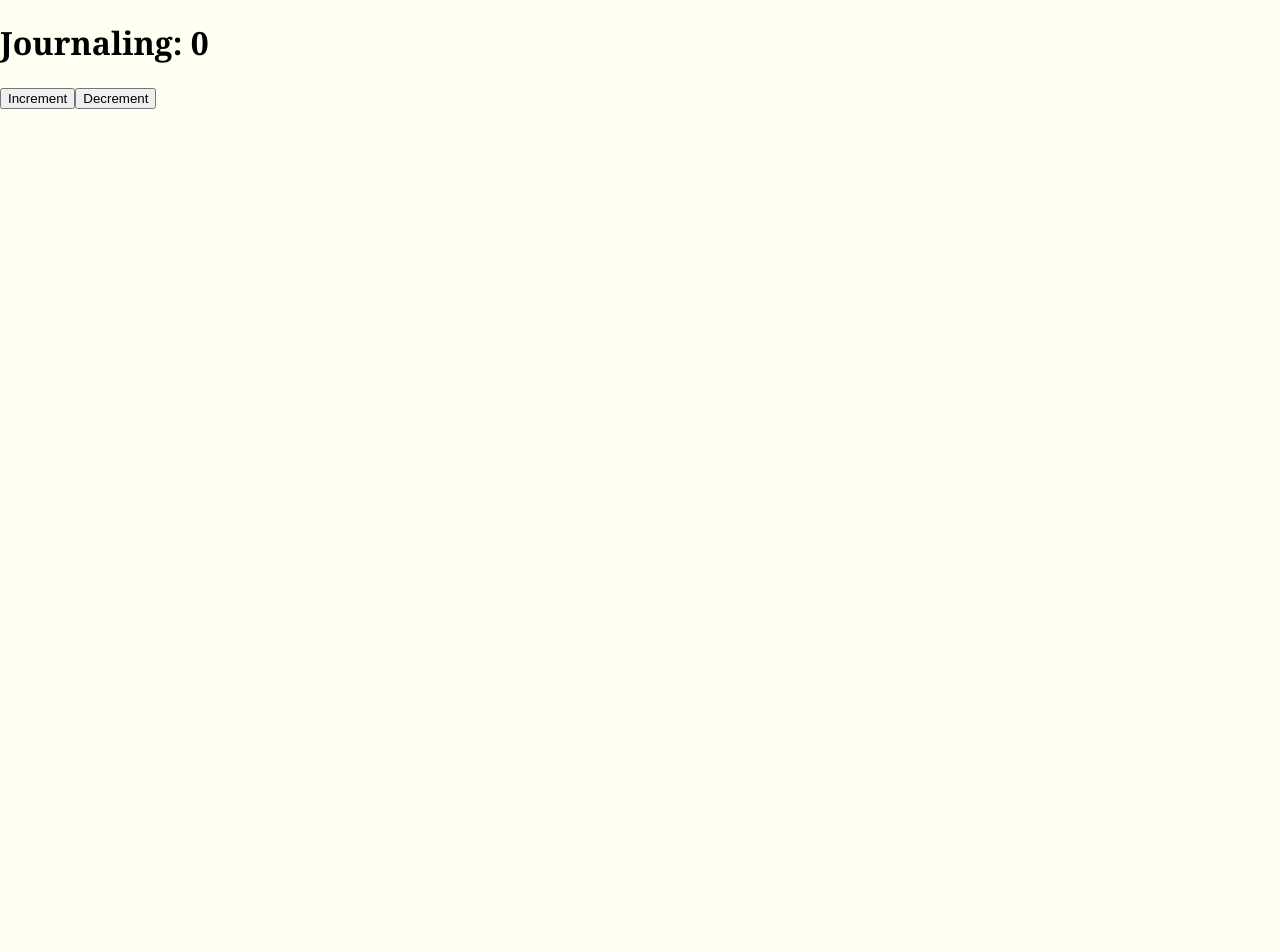
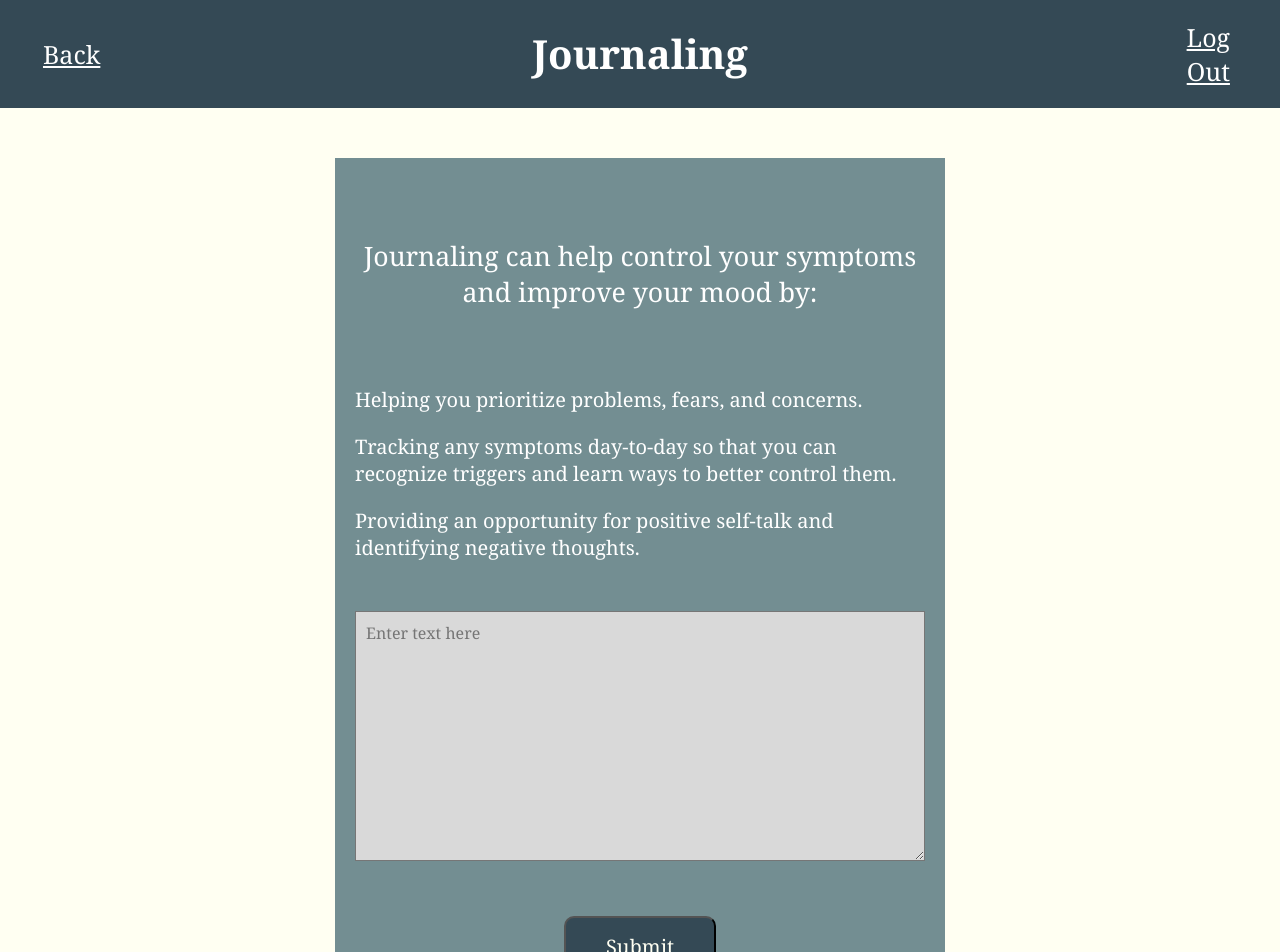
Before and after one commit to bethChris/HealthyHoroscopes, a React (Create React App) app in the folder healthyhoroscopes/: page /activities/journaling in a window 1280 px wide. Shown: the top 952 px of the page. Before the commit the page ends 800 px from the top, so only its background shows below. Built offline with nearby package versions, Linux system fonts and the light colour scheme.

Commit message:
building out more UI 🚧

```diff
--- a/healthyhoroscopes/src/App.js
+++ b/healthyhoroscopes/src/App.js
@@ -27,8 +27,7 @@ const App = () => {
     <Router>
       <Routes>
         <Route
-          exact
-          path="/"
+          exact path="/"
           element={
             <LightBackground backOption={false} name="" content={<Home />} />
           }
@@ -42,12 +41,24 @@ const App = () => {
           }
         />
 
-        <Route path="/activities/affirmations" element={<Affirmations />} />
-        <Route path="/activities/journaling" element={<Journaling />} />
-        <Route path="/activities/music" element={<Music />} />
-        <Route path="/activities/activity" element={<Activity />} />
-        <Route path="/activities/meditations" element={<Meditations />} />
-        <Route path="/activities/resources" element={<Resources />} />
+        <Route path="/activities/affirmations" element={
+          <LightBackground backOption={true} name="Affirmations" content={<Affirmations/>} />
+        } />
+        <Route path="/activities/journaling" element={
+          <LightBackground backOption={true} name="Journaling" content={<Journaling/>} />
+        } />
+        <Route path="/activities/music" element={
+          <LightBackground backOption={true} name="Music" content={<Music/>} />
+        } />
+        <Route path="/activities/activity" element={
+          <LightBackground backOption={true} name="Activity" content={<Activity/>} />
+        } />
+        <Route path="/activities/meditations" element={
+          <LightBackground backOption={true} name="Meditations" content={<Meditations/>} />
+        } />
+        <Route path="/activities/resources" element={
+          <LightBackground backOption={true} name="Resources" content={<Resources/>} />
+        } />
         <Route path="/treyson" element={<Treyson />} />
       </Routes>
     </Router>
--- /dev/null
+++ b/healthyhoroscopes/src/components/elements/Button.js
@@ -0,0 +1,14 @@
+import React from "react";
+
+const Button = ({ text, handleClick }) => {
+
+  return (
+    <div className="outer-box">
+
+      <button className="customButton" onClick={handleClick}>{text}</button>
+
+    </div>
+  );
+};
+
+export default Button;
--- a/healthyhoroscopes/src/components/elements/LightBackground.js
+++ b/healthyhoroscopes/src/components/elements/LightBackground.js
@@ -1,17 +1,23 @@
 import { useState, useEffect } from "react";
+import {useNavigate} from "react-router-dom";
 
 const LightBackground = ({ content, backOption, name }) => {
 
   const [backButton, setBackButton] = useState(<></>);
+  const navigate = useNavigate();
 
   useEffect(() => {
     if (backOption) {
-      setBackButton(<button className="logoutButton">Back</button>);
+      setBackButton(<button onClick={goBack} className="logoutButton">Back</button>);
     }
   }, [backOption]);
 
   function logOut() {
     console.log("Logging out");
+  }
+
+  function goBack() {
+    navigate('/');
   }
 
   return (
--- a/healthyhoroscopes/src/components/views/Affirmations.js
+++ b/healthyhoroscopes/src/components/views/Affirmations.js
@@ -1,23 +1,26 @@
-import React, { useState } from 'react';
+import React, {useEffect, useState} from 'react';
+import Button from "../elements/Button";
 
 const Affirmations = () => {
-    const [count, setCount] = useState(0);
+    const [inputText, setInputText] = useState('');
+    const [response, setResponse] = useState(null);
 
-    const increment = () => {
-        setCount(count + 1);
-    };
+    return (<div className="outer-box">
 
-    const decrement = () => {
-        setCount(count - 1);
-    };
+      <div className="centered-box">
+        <h2>Write yourself a positive affirmation:</h2>
+        <textarea
+          placeholder="Enter text here"
+          onChange={e => setInputText(e.target.value)}
+          value={inputText}
+        ></textarea>
 
-    return (
-        <div>
-            <h1>Affirmations: {count}</h1>
-            <button onClick={increment}>Increment</button>
-            <button onClick={decrement}>Decrement</button>
-        </div>
-    );
+        <Button text="Submit" handleClick={() => console.log("click")}/>
+
+        <p className="more-margin"></p>
+      </div>
+
+    </div>);
 };
 
 export default Affirmations;
--- a/healthyhoroscopes/src/components/views/Journaling.js
+++ b/healthyhoroscopes/src/components/views/Journaling.js
@@ -1,23 +1,37 @@
-import React, { useState } from 'react';
+import React, {useEffect, useState} from 'react';
+import Button from "../elements/Button";
 
 const Journaling = () => {
-    const [count, setCount] = useState(0);
+  const [inputText, setInputText] = useState('');
 
-    const increment = () => {
-        setCount(count + 1);
-    };
+  return (<div className="outer-box">
 
-    const decrement = () => {
-        setCount(count - 1);
-    };
+    <div className="centered-box">
+      <h2>Journaling can help control your symptoms and improve your mood by: <br/><br/>
+      </h2>
+      <ul>
+        <li>
+          Helping you prioritize problems, fears, and concerns.
+        </li>
+        <li>
+          Tracking any symptoms day-to-day so that you can recognize triggers and learn ways to better control them.
+        </li>
+        <li>
+          Providing an opportunity for positive self-talk and identifying negative thoughts.
+        </li>
+      </ul>
+      <textarea
+        placeholder="Enter text here"
+        onChange={e => setInputText(e.target.value)}
+        value={inputText}
+      ></textarea>
 
-    return (
-        <div>
-            <h1>Journaling: {count}</h1>
-            <button onClick={increment}>Increment</button>
-            <button onClick={decrement}>Decrement</button>
-        </div>
-    );
+      <Button text="Submit" handleClick={() => console.log("click")}/>
+
+      <p className="more-margin"></p>
+    </div>
+
+  </div>);
 };
 
 export default Journaling;
--- a/healthyhoroscopes/src/components/views/Meditations.js
+++ b/healthyhoroscopes/src/components/views/Meditations.js
@@ -1,23 +1,34 @@
-import React, { useState } from 'react';
+import React, {useEffect, useState} from 'react';
 
 const Meditations = () => {
-  const [count, setCount] = useState(0);
+  const [inputText, setInputText] = useState('');
 
-  const increment = () => {
-    setCount(count + 1);
-  };
+  return (<div className="outer-box">
 
-  const decrement = () => {
-    setCount(count - 1);
-  };
+    <div className="centered-box resources">
 
-  return (
-    <div>
-      <h1>Meditations: {count}</h1>
-      <button onClick={increment}>Increment</button>
-      <button onClick={decrement}>Decrement</button>
+      <h3>Meditation can give you a sense of calm, peace and balance that can benefit your emotional well-being and your overall health. You also can use it to relax and cope with stress by focusing on something that calms you. Meditation can help you learn to stay centered and keep inner peace.<br/><br/></h3>
+
+      <ul>
+        <li>
+          <a href="https://www.youtube.com/watch?v=uTN29kj7e-w">Clear Your Mind & Start New Positive Habits</a> - 11:57
+        </li>
+        <li>
+          <a href="https://www.youtube.com/watch?v=ZToicYcHIOU">Be Present</a> - 10:30
+        </li>
+        <li>
+          <a href="https://www.youtube.com/watch?v=ssss7V1_eyA">Mindfulness</a> - 5:14
+        </li>
+        <li>
+          <a href="https://www.youtube.com/watch?v=vj0JDwQLof4">Self Love</a> - 9:18
+        </li>
+        <li>
+          <a href="https://www.youtube.com/watch?v=DaHH--jJBtg">Morning Energy</a> - 4:45
+        </li>
+      </ul>
     </div>
-  );
+
+  </div>);
 };
 
 export default Meditations;
--- a/healthyhoroscopes/src/components/views/Resources.js
+++ b/healthyhoroscopes/src/components/views/Resources.js
@@ -1,23 +1,44 @@
-import React, { useState } from 'react';
+import React, {useEffect, useState} from 'react';
 
 const Resources = () => {
-  const [count, setCount] = useState(0);
+  const [inputText, setInputText] = useState('');
 
-  const increment = () => {
-    setCount(count + 1);
-  };
+  return (<div className="outer-box">
 
-  const decrement = () => {
-    setCount(count - 1);
-  };
+    <div className="centered-box resources">
+      <h3>If you or someone you know has a mental illness, is struggling emotionally, or has concerns about their mental health, there are ways to get help. Use these resources to find help for you, a friend, or a family member.<br/><br/></h3>
 
-  return (
-    <div>
-      <h1>Resources: {count}</h1>
-      <button onClick={increment}>Increment</button>
-      <button onClick={decrement}>Decrement</button>
+      <p><em><strong>Call 911 if you or someone you know is in immediate danger, or go to the nearest emergency room.</strong></em></p>
+
+      <br/>
+
+      <ul>
+        <li>
+          988 Suicide & Crisis Lifeline - Call or text 988.
+        </li>
+        <li>
+          <a href="https://www.usu.edu/aggiewellness/">USU Student Wellness</a>
+        </li>
+        <li>
+          <a href="https://www.usu.edu/aggiewellness/mental-health">Counseling & Psychological Services (CAPS)</a>: This program provides mental health services to USU students throughout Utah.
+        </li>
+        <li>
+          <a href="https://cehs.usu.edu/scce/services/act-guide/">Acceptance & Commitment Therapy Self-Help Program</a>: As a student of USU, you have access to the self-directed ACT Guide for USU Students. You will access this guide using your A# and strong password. This is a 12 week program that uses the principles of ACT to help you with goal setting and emotional well being.
+        </li>
+        <li>
+          The Trevor Project’s TrevorLifeline (LGBTQ+ focused): 1-866-488-7386
+        </li>
+        <li>
+          National Domestic Violence Hotline: 1-800-799-7233
+        </li>
+        <li>
+          Veteran’s Crisis Line: 988, then select 1
+        </li>
+      </ul>
+      <p className="more-margin"></p>
     </div>
-  );
+
+  </div>);
 };
 
 export default Resources;
--- a/healthyhoroscopes/src/index.css
+++ b/healthyhoroscopes/src/index.css
@@ -111,3 +111,88 @@ code {
 .darker:hover {
   background-color: #103B4E;
 }
+
+/* Styling for the centered box */
+.centered-box {
+  width: 50%;
+  background-color: rgba(80, 114, 123, 0.8); /* #50727B with 80% opacity */
+  padding: 20px;
+  box-sizing: border-box;
+}
+
+/* Styling for the text inside the box */
+.centered-box h2 {
+  color: white;
+  text-align: center;
+  font-weight: lighter;
+  font-size: 20pt;
+  margin-top: 60px;
+  margin-bottom: 40px;
+}
+
+/* Styling for the user input field */
+.centered-box textarea {
+  width: 100%;
+  padding: 10px;
+  margin-top: 10px;
+  box-sizing: border-box;
+  background: #D9D9D9;
+  font-family: Georgia, serif;
+  font-size: 12pt;
+  height: 250px;
+}
+
+/* Styling for the submission button */
+.customButton {
+  display: inline-block;
+  padding: 15px 40px;
+  background-color: #344955; /* Dark blue background color */
+  color: #FFFFF2;
+  text-align: center;
+  border-radius: 10px; /* Rounded corners */
+  cursor: pointer;
+  font-family: 'Georgia', serif;
+  font-size: 15pt;
+}
+
+/* Hover effect */
+.customButton:hover {
+  background-color: #2b3c49; /* Darker blue on hover */
+}
+
+.outer-box {
+  display: flex;
+  align-items: center;
+  justify-content: center;
+  margin-top: 50px;
+}
+
+.more-margin {
+  margin-bottom: 50px;
+}
+
+ul {
+  list-style: none; /* Remove default list styling (bullets) */
+  padding: 0;
+  color: white;
+  font-size: 15pt;
+  margin-bottom: 40px;
+}
+
+/* Styling for list items */
+li {
+  margin-bottom: 20px; /* Adjust spacing between list items */
+}
+
+h3 {
+  color: white;
+}
+
+.resources p {
+  color: black;
+  font-size: 18pt;
+}
+
+a {
+  color: #0056b3;
+}
```
Also changed, not shown: 1 other file (tests, documents, lock files or other folders).
